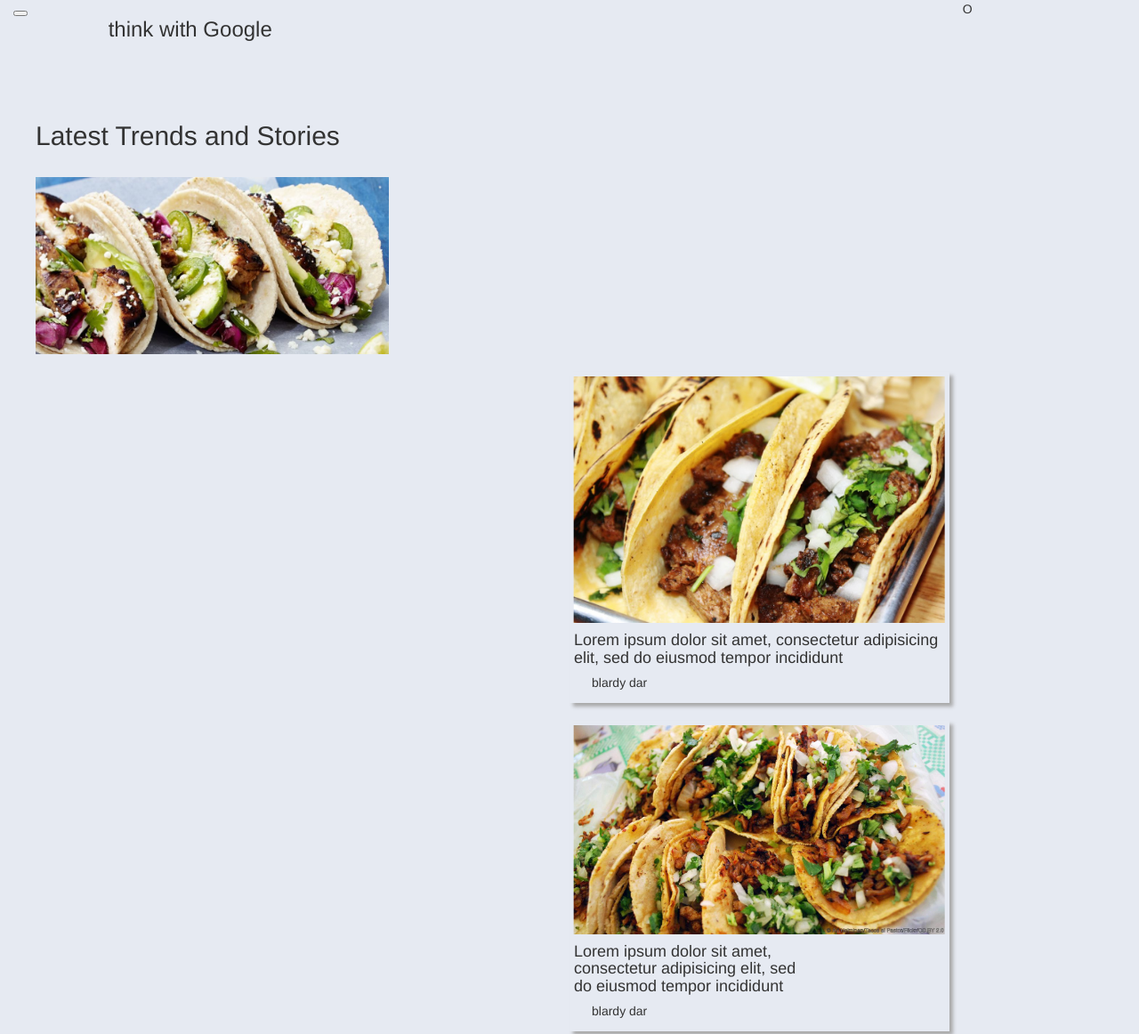
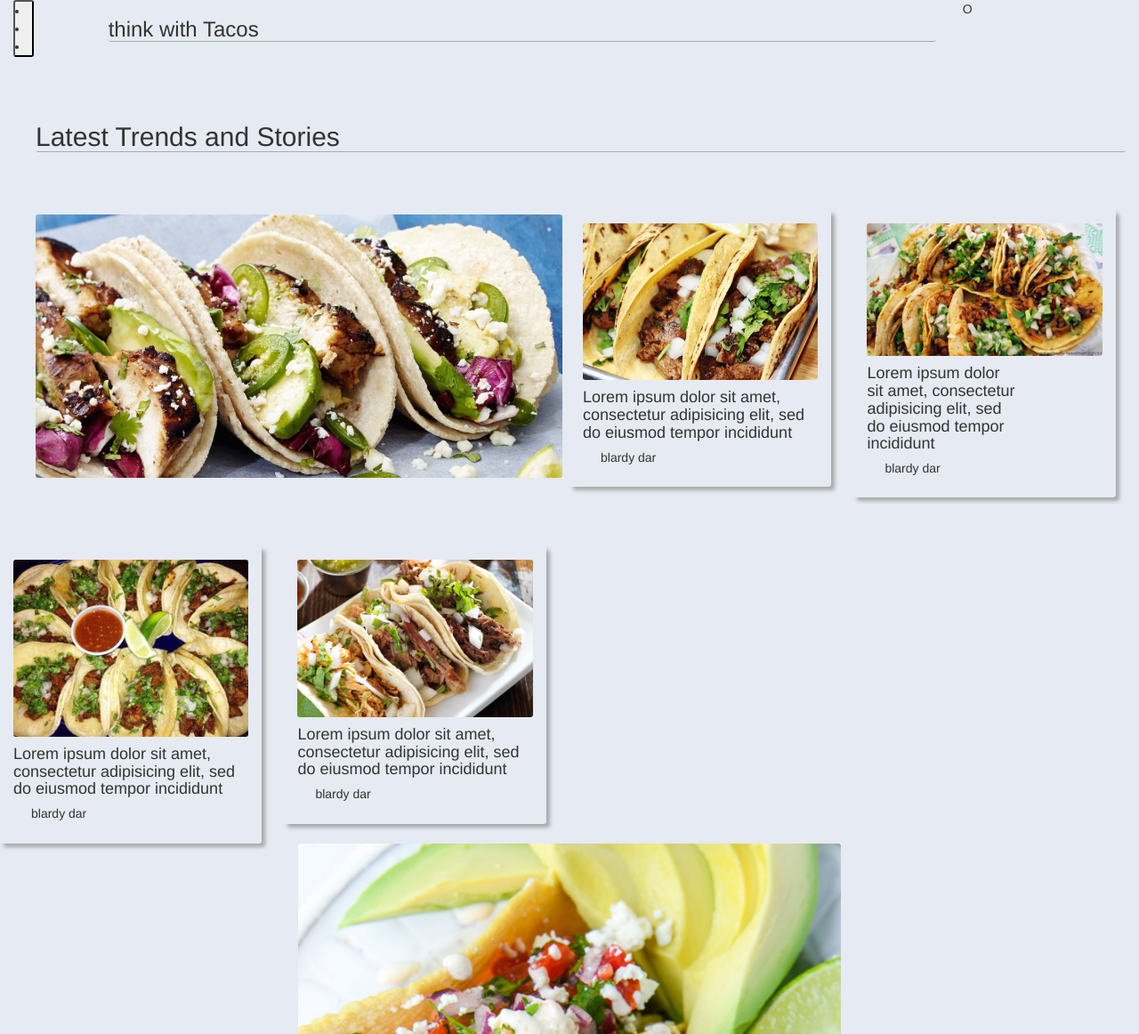
Before and after one commit to calvincushman/Think-tacos, a plain HTML site: page index.html in a window 1280 px wide. Shown: the top 1162 px of the page at 89% size. Drawn offline with nearby package versions, Linux system fonts and the light colour scheme.

Commit message:
fix 2 larger media queries, add styling

```diff
--- a/css/styles.css
+++ b/css/styles.css
@@ -1,5 +1,14 @@
+*, *:before, *:after {
+  margin: 0;
+  padding:0;
+  box-sizing: border-box;
+  border-radius: 3px;
+}
+
 body {
   background-color: #e6eaf2;
+  margin-left: auto;
+  margin-right: auto;
 }
 
 .head-col {
@@ -11,7 +20,7 @@ img {
 }
 
 #mainpic {
-  margin-top: 20px;
+  margin-top: 60px;
 }
 
 #latest {
@@ -22,16 +31,12 @@ img {
 .body-col {
   padding: 5px;
   margin-top: 20px;
-  margin-left: 50%;
-  transform: translateX(-50%);
   box-shadow: 4px 4px 4px darkgrey;
 }
 
 #panel-6 {
   position: relative;
   margin-top: 20px;
-  margin-left: 50%;
-  transform: translateX(-50%);
 }
 
 #panel-6 img {
@@ -48,6 +53,15 @@ img {
 .panel-text {
   position: absolute;
   margin-bottom: 20px;
+}
+
+.nav-col-show {
+  width: 10px;
+  height: 10px;
+}
+
+.nav-col-show li {
+  border-bottom: 2px solid darkgray;
 }
 
 .nav-row {
@@ -74,7 +88,6 @@ img {
    margin-top: 20px;
  }
 .nav-col h3 {
-
   float:right;
   margin-right: 40px;
 }
@@ -84,27 +97,89 @@ img {
    z-index: 1;
  }
 
+ #latest {
+  border-bottom: solid 1px darkgray;
+ }
+
+ .col-xs-9 h3 {
+  border-bottom: solid 1px darkgray;
+ }
+
 @media screen and (min-width: 1200px) {
+
+  .clear-row {
+    clear: both;
+  }
 
   #mainpic {
     margin-left: 25px;
+    width: 97%;
   }
 
   .body-col {
-    float: right;
+    margin-top: 55px;
+    padding: 15px;
+    width: 23%;
+    margin-right: 25px;
+  }
+
+  .body-row1 {
+    float: left;
+  }
+
+  .body-row2 {
+    float:left;
+  }
+
+  .lastcard {
+    margin-right: 0;
+  }
+
+  #panel-6 {
+    margin: 0;
+    float: left;
+    width: 50%;
+  }
+
+  #panel-6 img {
+    height: 30%;
   }
 }
 
-@media screen and (min-width: 991px) and (max-width:1199) {
+
+@media screen and (min-width: 700px) and (max-width:1199) {
 
 
   .body-col {
     float:right;
     margin-left: 2%;
     margin-right: 2%;
+    margin-top: 20px;
   }
 
   .body-img {
     max-height: 163px;
   }
 }
+
+.clear-row {
+  clear: both;
+}
+
+#panel-6 {
+  margin-left: 50%;
+  transform: translateX(-50%);
+}
+
+@media screen and (max-width: 990px) {
+
+  .body-col {
+    margin-left: 50%;
+    transform: translateX(-50%);
+  }
+}
+
+  #panel-6 {
+    margin-left: 50%;
+    transform: translateX(-50%);
+  }
--- a/index.html
+++ b/index.html
@@ -6,17 +6,21 @@
     <link rel="stylesheet" href="css/styles.css" type="text/css">
     <script src="https://ajax.googleapis.com/ajax/libs/jquery/3.2.1/jquery.min.js"></script>
     <script src="https://maxcdn.bootstrapcdn.com/bootstrap/3.3.7/js/bootstrap.min.js"></script>
-    <title>Think with Google</title>
+    <title>Think with Tacos</title>
     <script src="js/scripts.js" type="text/javascript"></script>
   </head>
   <body>
     <div class="col-xs-12 page-main">
       <div class="row">
         <div class="col-xs-1 head-col">
-          <button id="nav-col-show"type="button"   name="button"></button>
+          <button id="nav-col-show"type="button"   name="button">
+              <li></li>
+              <li></li>
+              <li></li>
+          </button>
         </div>
         <div class="col-xs-9">
-          <h3>think with Google</h3>
+          <h3>think with Tacos</h3>
         </div>
         <div class="col-xs-1">
           O
@@ -26,58 +30,61 @@
         <div class="col-lg-12 visible-lg">
           <h2 id="latest">Latest Trends and Stories</h2>
         </div>
-          <div class="col-xs-12 col-m-12 col-lg-4" >
+          <div class="col-xs-12 col-m-12 col-lg-6" >
             <img class="img-fluid" id="mainpic" src="img/tacos.jpg" alt="">
           </div>
-          <div class="col-xs-12 col-md-3 col-lg-4 body-col">
+          <div class="col-xs-12 col-md-6 col-lg-3 body-col body-row1">
             <div class="row">
-              <div class="col-xs-4 col-md-12">
+              <div class="col-xs-4 col-md-12 inner-col">
                 <img class="img-fluid body-img"src="img/tacos2.jpg" alt="">
               </div>
-              <div class="col-xs-8 col-md-12">
+              <div class="col-xs-8 col-md-12 inner-col">
                 <h4>Lorem ipsum dolor sit amet, consectetur adipisicing elit, sed do eiusmod tempor incididunt  </h4>
                 <h5>blardy dar</h5>
               </div>
             </div>
           </div>
-          <div class="col-xs-12 col-md-3 col-lg-4 body-col">
+          <div class="col-xs-12 col-md-6 col-lg-3 body-col body-row1">
             <div class="row">
-              <div class="col-xs-4 col-md-12">
+              <div class="col-xs-4 col-md-12 inner-col">
                 <img class="img-fluid body-img"src="img/tacos3.jpg" alt="">
               </div>
-              <div class="col-xs-8">
+              <div class="col-xs-8 inner-col">
                 <h4>Lorem ipsum dolor sit amet, consectetur adipisicing elit, sed do eiusmod tempor incididunt  </h4>
                 <h5>blardy dar</h5>
               </div>
             </div>
           </div>
-          <div class="col-xs-12 col-md-3 col-lg-4 body-col">
+          <div class="clear-row">
+
+          </div>
+          <div class="col-xs-12 col-md-6 col-lg-3 body-col body-row2">
             <div class="row">
-              <div class="col-xs-4 col-md-12">
+              <div class="col-xs-4 col-md-12 inner-col">
                 <img class="img-fluid body-img" src="img/tacos4.jpg" alt="">
               </div>
-              <div class="col-xs-8 col-md-12">
+              <div class="col-xs-8 col-md-12 inner-col">
                 <h4>Lorem ipsum dolor sit amet, consectetur adipisicing elit, sed do eiusmod tempor incididunt  </h4>
                 <h5>blardy dar</h5>
               </div>
             </div>
           </div>
-          <div class="col-xs-12 col-md-3 col-lg-4 body-col">
+          <div class="col-xs-12 col-md-6 col-lg-3 body-col body-row2 lastcard">
             <div class="row">
-              <div class="col-xs-4 col-md-12">
+              <div class="col-xs-4 col-md-12 inner-col">
                 <img class="img-fluid body-img" src="img/tacos5.jpg" alt="">
               </div>
-              <div class="col-xs-8 col-md-12">
+              <div class="col-xs-8 col-md-12 inner-col">
                 <h4>Lorem ipsum dolor sit amet, consectetur adipisicing elit, sed do eiusmod tempor incididunt  </h4>
                 <h5>blardy dar</h5>
               </div>
             </div>
           </div>
-        </div>
-        <div  id="panel-6" class="col-xs-12">
-          <img src="img/tacos6.jpg" alt="">
-          <h4>glorby dorby</h4>
-          <h5>gnip gnop</h5>
+          <div  id="panel-6" class="col-xs-12 col-lg-6">
+            <img src="img/tacos6.jpg" alt="">
+            <h4>glorby dorby</h4>
+            <h5>gnip gnop</h5>
+          </div>
         </div>
       </div>
     </div>
```
